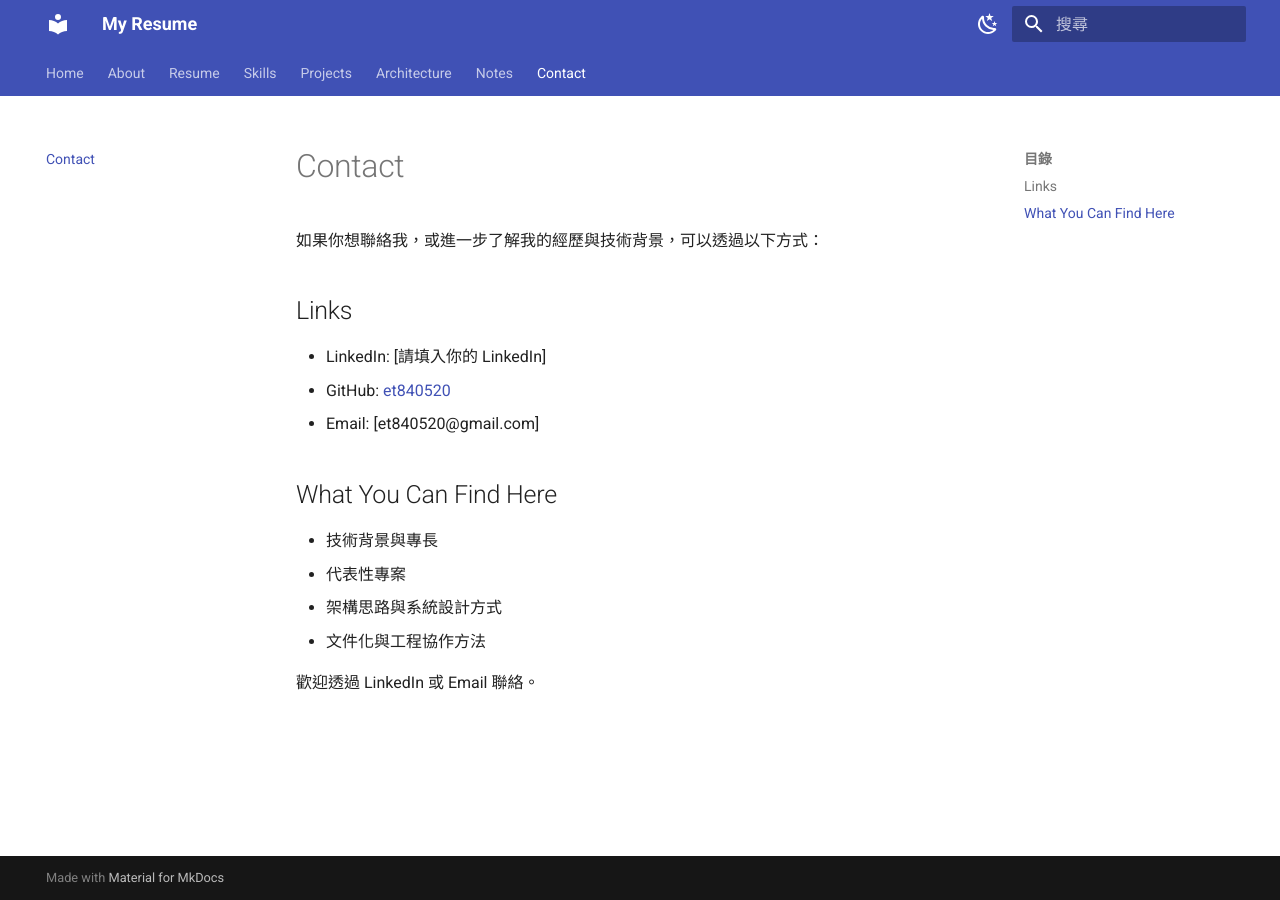
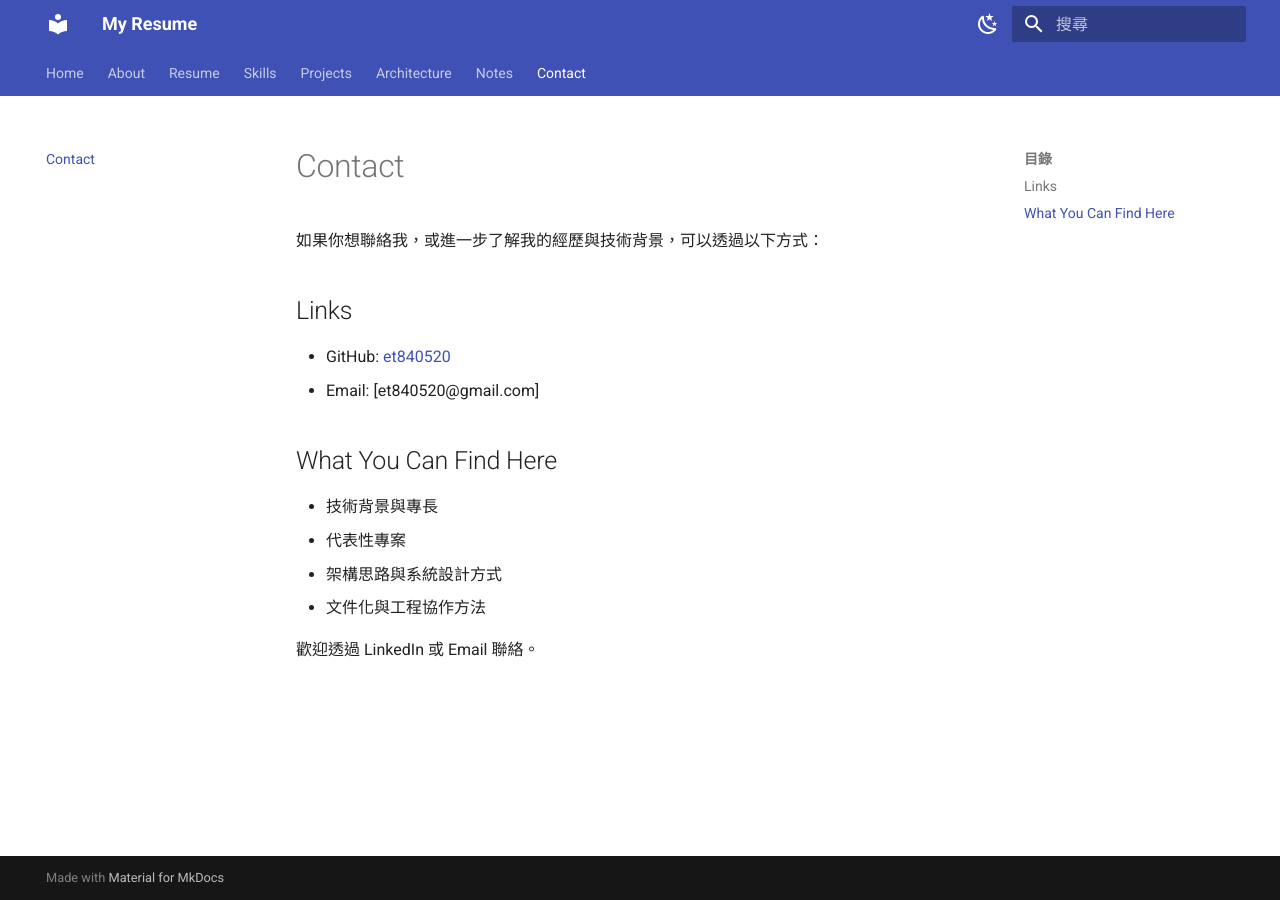
Before and after one commit to et840520/Resume, an MkDocs documentation site: the page built from docs/contact.md, in a window 1280 px wide. Built offline with MkDocs 1.6.1 and Material for MkDocs 9.7.7, drawn with Linux system fonts in a browser that asks for light colours.

Commit message:
Remove LinkedIn placeholder from contact.md to streamline contact information

```diff
--- a/docs/contact.md
+++ b/docs/contact.md
@@ -4,7 +4,6 @@
 
 ## Links
 
-- LinkedIn: [請填入你的 LinkedIn]
 - GitHub: [et840520](https://github.com/et840520)
 - Email:  [et840520@gmail.com]
 
```
